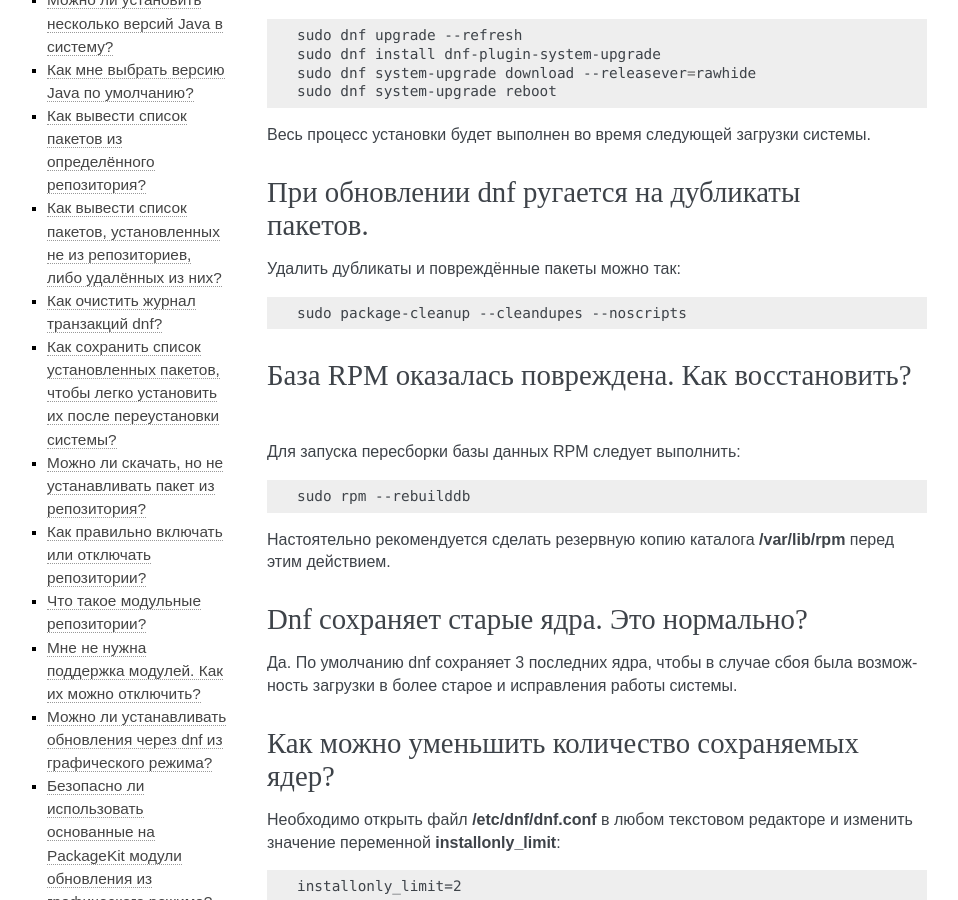
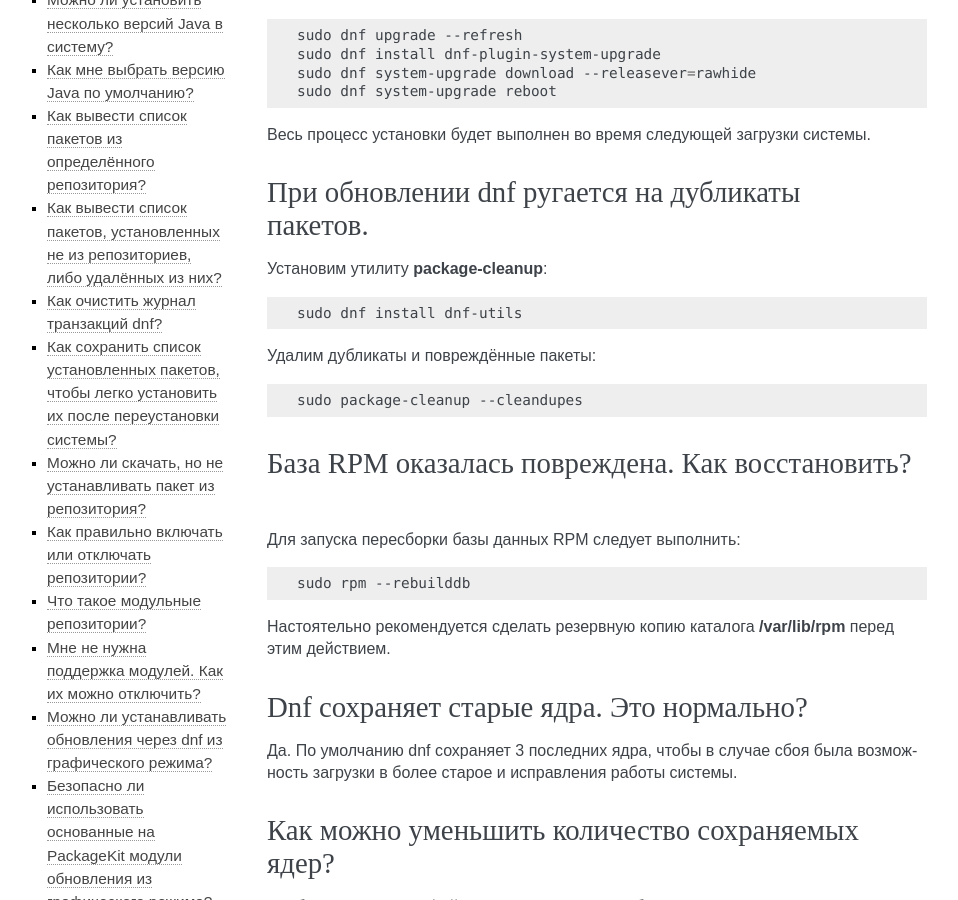
Before and after one commit to RussianFedora/FAQ, a Sphinx documentation site: the page built from source/package-manager.rst, in a window 1280 px wide and 900 px high, scrolled down 2939 px. Shown: the whole window, without its empty margins (153-1111 px from the left). Built offline with Sphinx 7.4.7, drawn with Linux system fonts in a browser that asks for light colours.

Commit message:
Fixed question about using package-cleanup tool.
Closes #13.

```diff
--- a/source/package-manager.rst
+++ b/source/package-manager.rst
@@ -165,11 +165,17 @@ Dnf, являющийся, в свою очередь, форком Yum.
 При обновлении dnf ругается на дубликаты пакетов.
 ===================================================
 
-Удалить дубликаты и повреждённые пакеты можно так:
+Установим утилиту **package-cleanup**:
 
 .. code-block:: bash
 
-    sudo package-cleanup --cleandupes --noscripts
+    sudo dnf install dnf-utils
+
+Удалим дубликаты и повреждённые пакеты:
+
+.. code-block:: bash
+
+    sudo package-cleanup --cleandupes
 
 .. index:: dnf, ошибка обновления, повреждение базы RPM
 .. _dnf-rpmdb:
```
